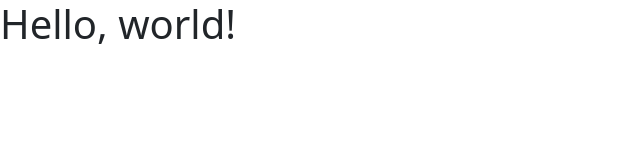
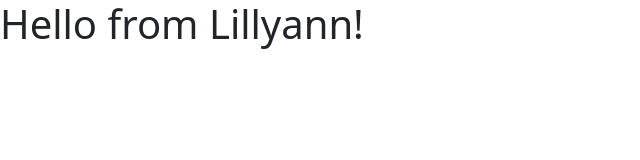
Before and after one commit to ltursany/inf286-project1-2021, a plain HTML site: page index.html in a window 1280 px wide. Shown: the whole page, without its empty margins (0-640 px from the left). Drawn offline with nearby package versions, Linux system fonts and the light colour scheme.

Commit message:
I changed the title

```diff
--- a/index.html
+++ b/index.html
@@ -11,7 +11,7 @@
     <title>Hello, world!</title>
   </head>
   <body>
-    <h1>Hello, world!</h1>
+    <h1>Hello from Lillyann!</h1>
 
     <!-- Optional JavaScript; choose one of the two! -->
 
```
